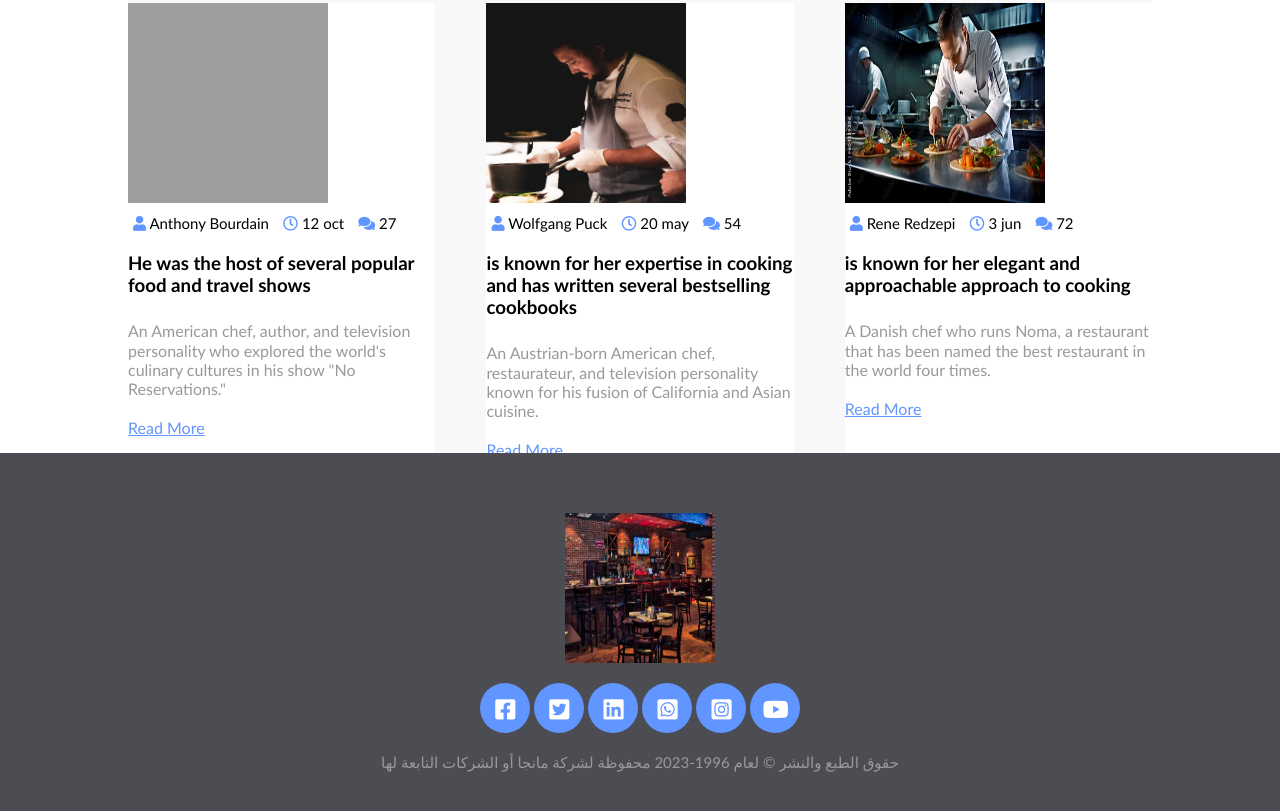
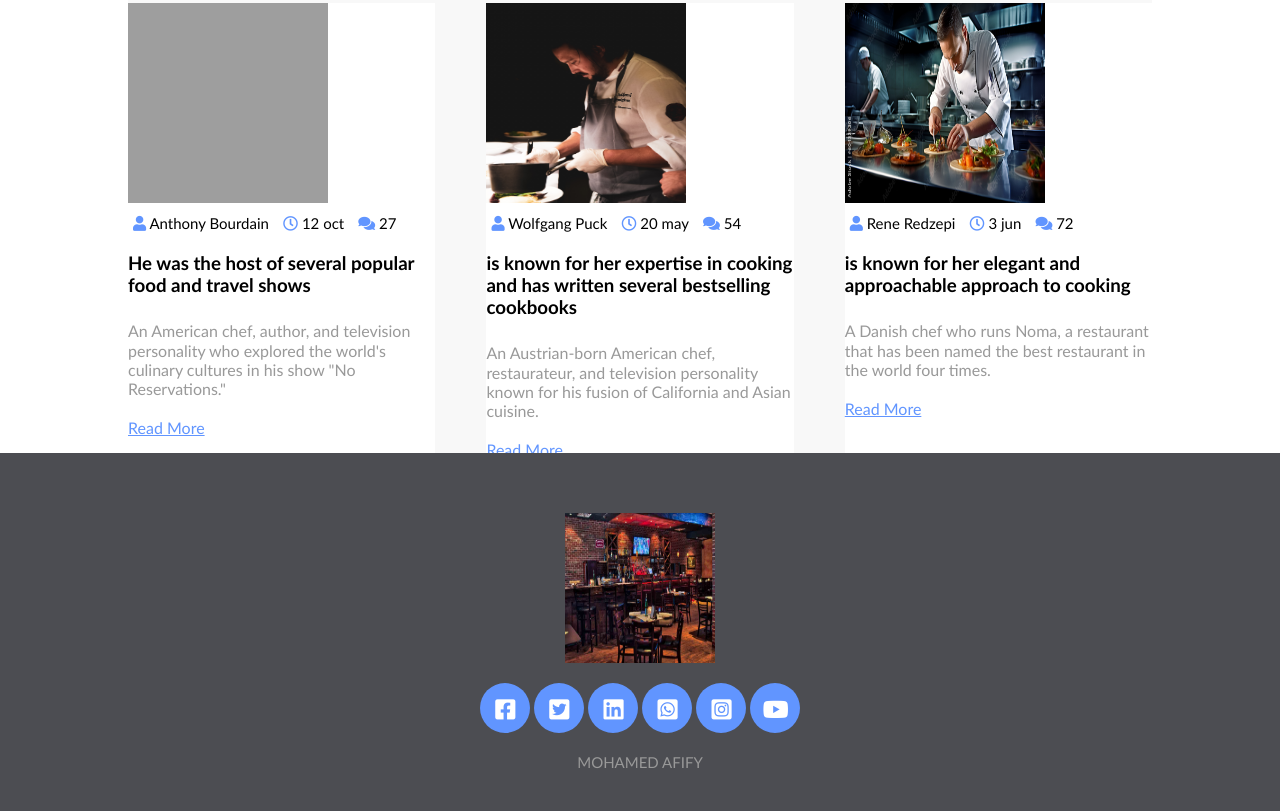
Before and after one commit to kenpachimohamedafify/Restaurant, a plain HTML site: page index.html in a window 1280 px wide. Shown: the part 6006-6817 px from the top of the page. Drawn offline with Linux system fonts and the light colour scheme; grey boxes are pictures that could not be loaded.

Commit message:
Add files via upload

```diff
--- a/index.html
+++ b/index.html
@@ -483,7 +483,7 @@
             <li><a href="#"><i class="fab fa-instagram-square"></i></a></li>
             <li><a href="#"><i class="fab fa-youtube"></i></a></li>
         </ul>
-        <p>حقوق الطبع والنشر © لعام 1996-2023 محفوظة لشركة مانجا أو الشركات التابعة لها</p>
+        <p>Mohamed Afify</p>
     </div>
 
 
```
